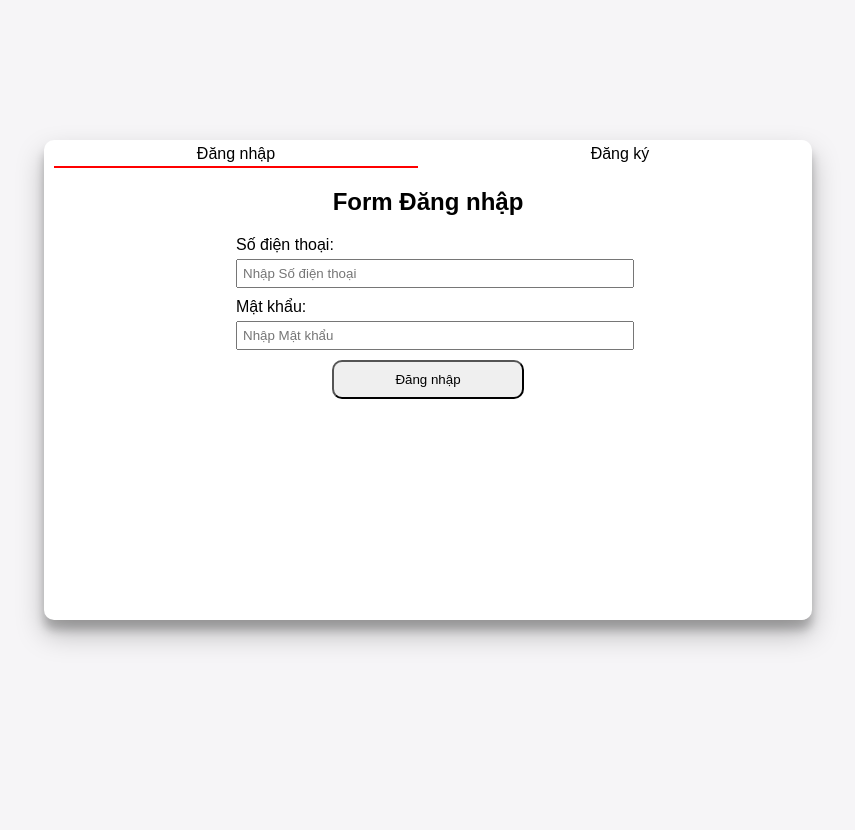
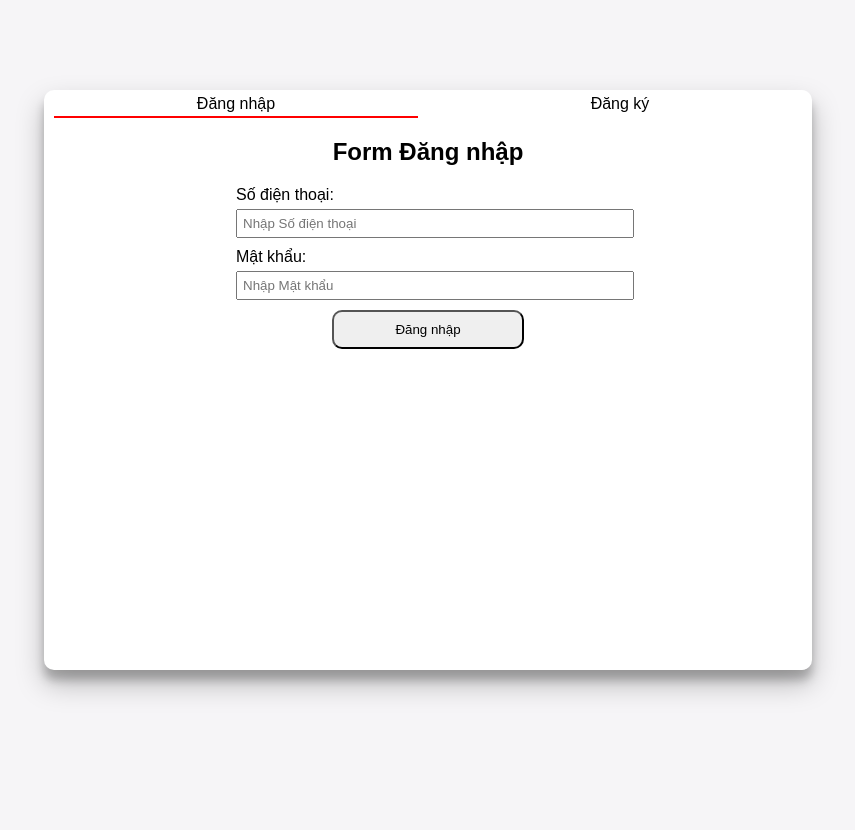
Before and after one commit to minhluquang/web2-bookstore, a PHP site: page /html/signup.html in a window 1280 px wide. Shown: the whole page, without its empty margins (212-1067 px from the left). Run offline with PHP 8.4, Linux system fonts and the light colour scheme.

Commit message:
Update signup.css

```diff
--- a/css/signup.css
+++ b/css/signup.css
@@ -22,7 +22,7 @@ body {
     overflow: hidden;
     width: 768px;
     max-width: 100%;
-    min-height: 480px;
+    min-height: 580px;
 
 
 .button-container {
```
